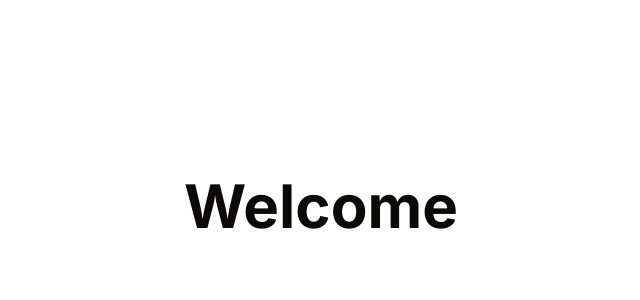
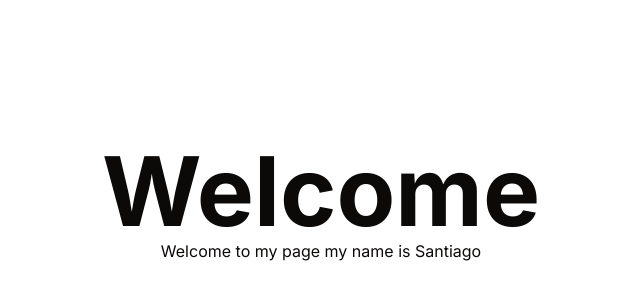
Before and after one commit to SantiZetina/sz-dashboard, a Next.js app: page /welcome in a window 1280 px wide. Shown: the part 194-494 px from the top of the page, without its empty margins (319-959 px from the left). Built offline with nearby package versions, Linux system fonts and the light colour scheme.

Commit message:
Update global CSS and add typing effect to welcome page

```diff
--- a/app/globals.css
+++ b/app/globals.css
@@ -81,3 +81,33 @@ body,
     @apply bg-background text-foreground;
   }
 }
+
+@keyframes typing {
+  from {
+    width: 0;
+  }
+  to {
+    width: 100%;
+  }
+}
+
+@keyframes blink {
+  50% {
+    border-color: transparent;
+  }
+}
+
+.typing-container {
+  width: 600px;
+  text-align: center;
+  margin: 0;
+}
+
+.typing-effect {
+  display: inline-block;
+  overflow: hidden;
+  white-space: nowrap;
+  border-right: 3px transparent;
+  width: 0;
+  animation: typing 5s linear forwards, blink 0.75s step-end infinite;
+}
--- a/app/welcome/page.tsx
+++ b/app/welcome/page.tsx
@@ -1,15 +1,16 @@
-import Navbar from "@/components/ui/navbar";
 import RootLayout from "../layout";
-import { Calendar } from "@/components/ui/calendar";
-import React from "react";
  // Import the useClient hook
+
 
 export default function WelcomePage() {
 
     return (
         <RootLayout>
             <div className="flex flex-col justify-center items-center h-screen">
-                <h1 className="text-4xl sm:text-5xl md:text-6xl font-bold">Welcome</h1>
+                <h1 className="text-4xl sm:text-5xl md:text-8xl font-bold">Welcome</h1>
+               <div className="typing-container">
+                <h3 className='typing-effect'>Welcome to my page my name is Santiago</h3>
+                </div>
             </div>
         </RootLayout>
     )
```
